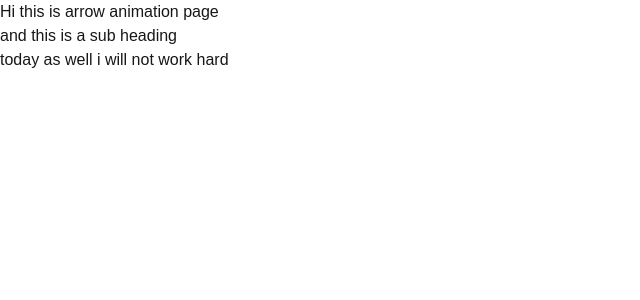
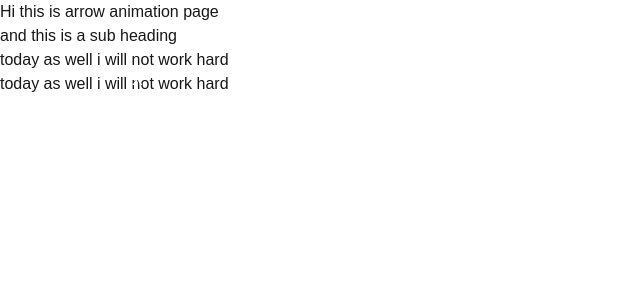
Before and after one commit to Dope-Otaku/portfolio_v4, a Next.js app in the folder portfolio_v4/: page /components/animation/ArrowAnimation in a window 1280 px wide. Shown: the top 300 px of the page, without its empty margins (0-640 px from the left). Built offline with nearby package versions, Linux system fonts and the light colour scheme.

Commit message:
another simple commit

```diff
--- a/portfolio_v4/src/app/components/animation/ArrowAnimation/page.js
+++ b/portfolio_v4/src/app/components/animation/ArrowAnimation/page.js
@@ -6,6 +6,7 @@ const arrowAnimation = () => {
         <h1>Hi this is arrow animation page
             <h2>and this is a sub heading</h2>
             <h2>today as well i will not work hard</h2>
+            <h2>today as well i will not work hard</h2>
         </h1>
     </div>
   )
```
